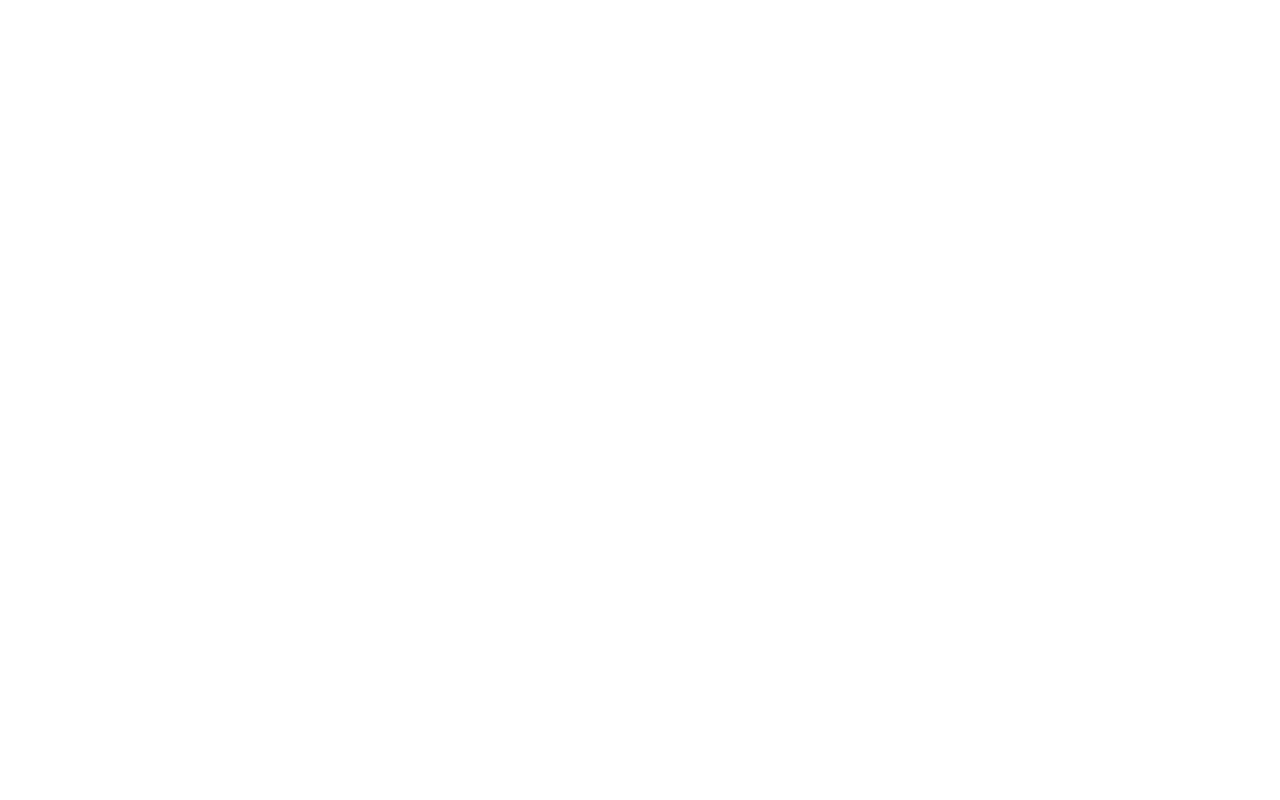
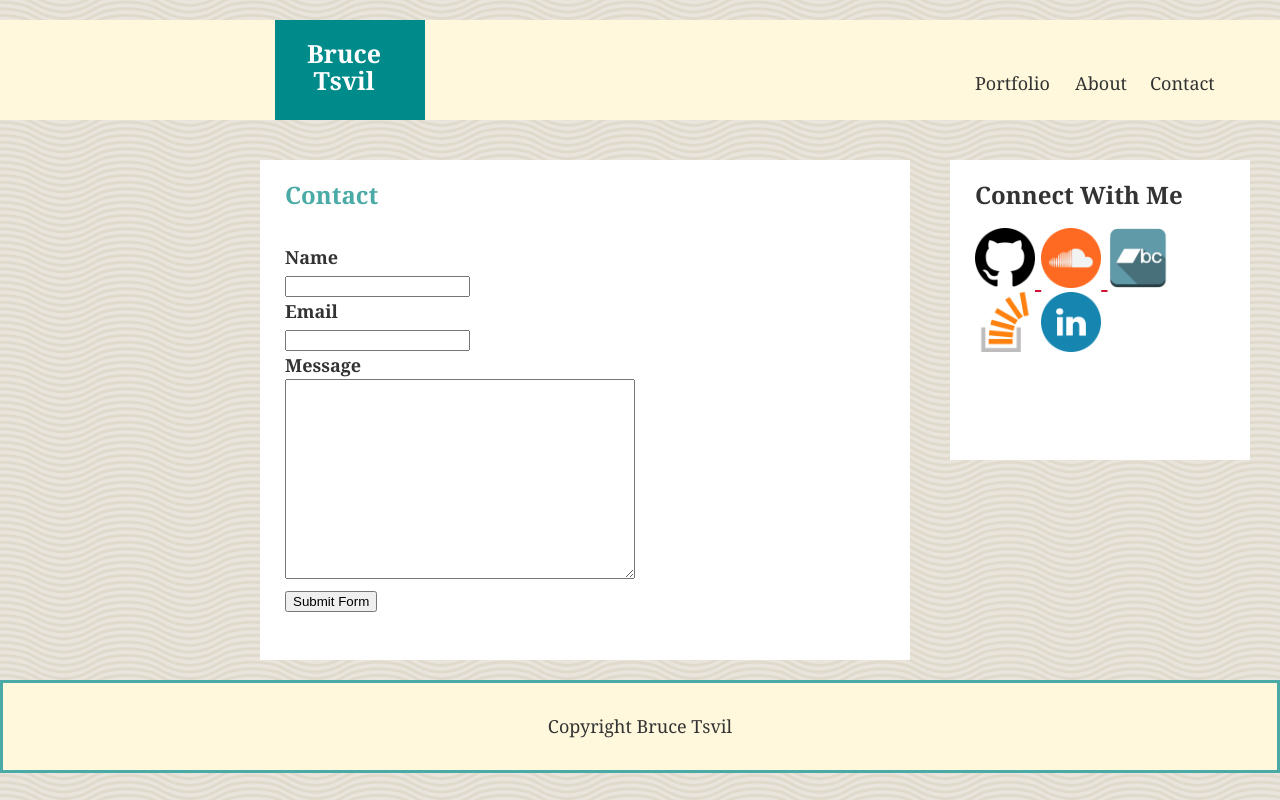
Before and after one commit to Superunknown1103/Basic-Portfolio, a plain HTML site: page contact.html in a window 1280 px wide. Drawn offline with Linux system fonts and the light colour scheme.

Commit message:
2nd commitment

```diff
--- a/contact.html
+++ b/contact.html
@@ -0,0 +1,62 @@
+<!DOCTYPE html>
+<html lang="en-us">
+
+<head>
+  <meta charset="UTF-8">
+  <title>Bruce Tsvil</title>
+  <div class="about">About</div>
+  <div class="portfolio">Portfolio</div>
+  <div class="contact">Contact</div>
+  <link rel="stylesheet" type="text/css" href="style.css" />
+</head>
+
+<body>
+<body background="background.png">
+  <header>
+  <div class="box">
+    <h1>Bruce &nbsp;Tsvil</h1>
+    </div>
+  </header>
+
+  <div class="container">
+      <h2 class="head">Contact</h2>
+      <form>
+<div>
+      <label>
+      <div><strong>Name</strong></div><input id="name" type="text" name="name" />
+      </label>
+      <label>
+       <div><strong>Email</strong></div><input id="Email" type="text" email="email" />
+       </label>
+       <label>
+        <div><strong>Message</strong></div><textarea class=
+        "message" id="message" name="message"></textarea>
+        <br>
+         <input type="button" value="Submit Form" />
+         </br>
+         </label>
+</div>
+</form>
+
+    </div>
+
+    <div class="connect">
+    <h2>Connect With Me<h2>
+    <a href="https://github.com/Superunknown1103" target="_blank">
+    <img src="github.png" alt="github" height="60" width="60">
+    </a>
+    <a href="https://soundcloud.com/bruce-evers" target="_blank">
+    <img src="soundcloud.png" alt="soundcloud" height="60" width="60">
+    </a>
+    <a href="https://fivelakes.bandcamp.com/releases" target="_blank">
+    <img src="bandcamp.png" alt="bandcamp" height="60" width="60">
+    </a>
+    <img src="overflow.png" alt="overflow" height="60" width="60">
+    <img src="linkedin.png" alt="LinkedIn" height="60" width="60">
+  </div>
+  <div class="footer">
+<div align="center">Copyright Bruce Tsvil</div>
+</div>
+</body>
+
+</html>
--- a/style.css
+++ b/style.css
@@ -1,3 +1,12 @@
+
+
+* {box-sizing:border-box;}
+
+.message {
+  width: 350px;
+  height: 200px;
+
+}
 
 body {
   padding: 0;
@@ -6,7 +15,6 @@ body {
   font-size: 18px;
   line-height: 150%;
   color: #333;
-  background: #efeee7;
 }
 
 .box {
@@ -16,11 +24,40 @@ body {
   margin: 20px;
   margin-left: 275px;
   background-color: #008B8B;
-  text-align: left;
+  text-align: center;
 }
+
+.head {
+  color: #4aaaa5;
+}
+
+.profile
+  {border-color:#ffffff;
+  }
 
 header {
   background: #FFF8DC;
+}
+
+.footer {
+  border-style: solid;
+  border-color: #4aaaa5;
+  border width: 0px 20px 0px 0px;
+  padding-top: 30px;
+  padding-bottom: 30px;
+  margin-top: 15px;
+  background: #FFF8DC;
+  clear: both;
+}
+
+form {
+  display: block;
+  margin-top: 2em;
+
+}
+
+.p {
+  color: #777777;
 }
 
 .about , .portfolio , .contact {
@@ -34,14 +71,14 @@ header {
 
 
 .about {
-  margin-left: 1200px;
+  margin-left: 1075px;
 }
 .portfolio {
-  margin-left: 1100px;
+  margin-left: 975px;
 }
 
 .contact {
-  margin-left: 1275px;
+  margin-left: 1150px;
 }
 
 
@@ -50,13 +87,14 @@ h1 {
   margin: 0px;
   margin-bottom: 20px;
   font-size: 25px;
-  color: #FFF8DC;
+  color: #ffffff;
   background: 660099;
   text-align: left;
 }
 
 h2 {
   font-size: 24px;
+  font-family: Georgia, serif;
 }
 
 a {
@@ -65,14 +103,16 @@ a {
 
 .container {
   padding:1px 25px;
-  width: 600px;
+  width: 650px;
   height: 500px;
   margin-left: 260px;
   margin-top: 20px;
-  background-color: #DEB887;
+  margin-bottom: 20px;
+  background-color: #ffffff;
   text-align: left;
   float: left;
 }
+
 
 .connect {
   padding:1px 25px;
@@ -80,7 +120,7 @@ a {
   height: 300px;
   margin-left: 950px;
   margin-top: 40px;
-  background-color: #DEB887;
+  background-color: #ffffff;
   text-align: left
-  float: right;
+  float: left;
 }
```
Also changed, not shown: index.html (+19 -4 lines), BruceEvers.jpg (renamed from Assets/Images/BruceEvers.jpg), background.png (added), bandcamp.png (added), github.png (added), githublogo.png (deleted), linkedin.png (added), overflow.png (added), soundcloud.png (added), 1 other file.
